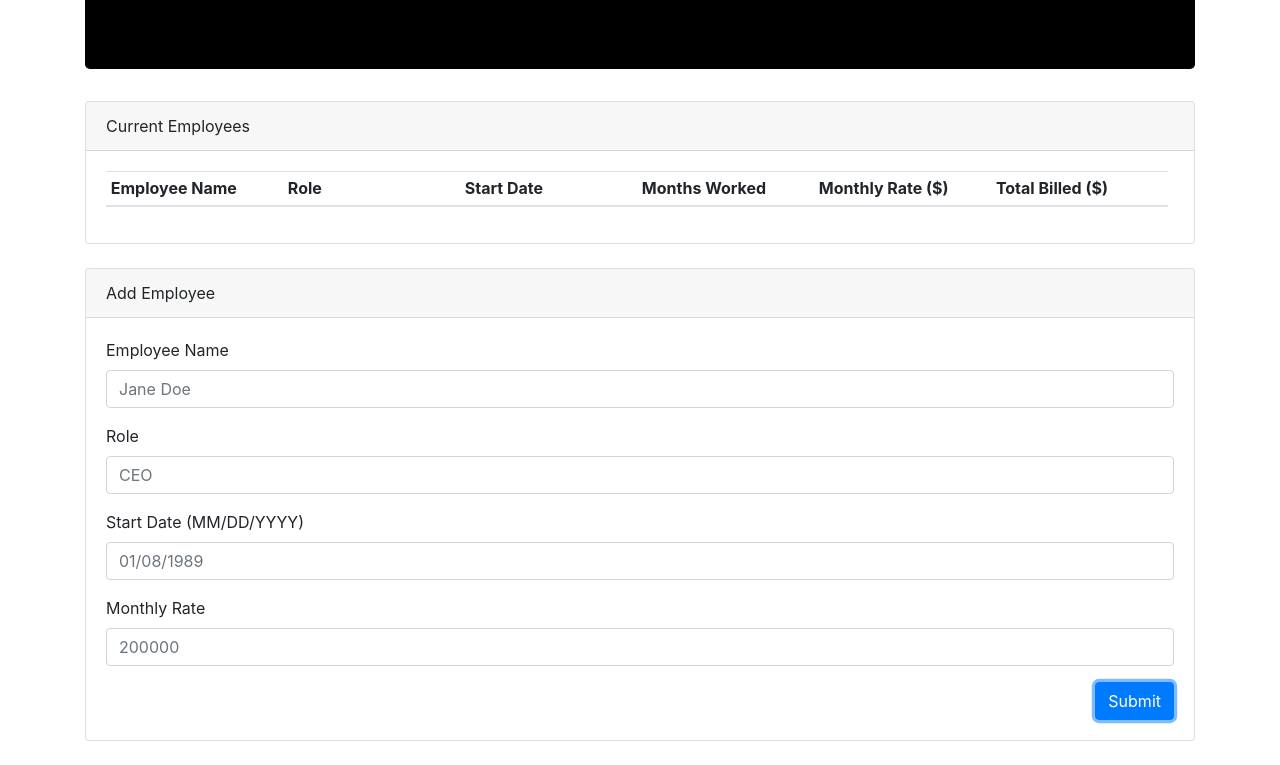
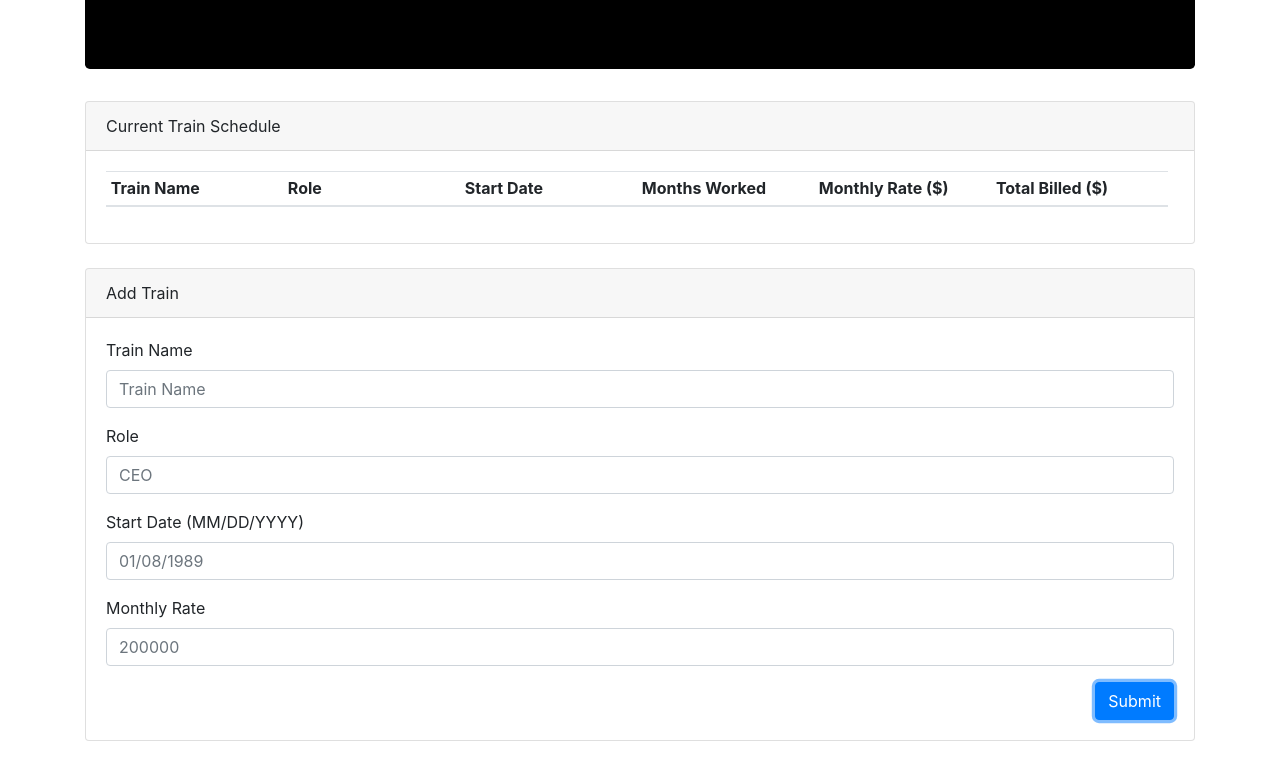
Before and after one commit to canjohn1905/Train-Scheduler, a plain HTML site: page index.html in a window 1280 px wide. Both pictures are taken after typing "Sample", "Sample", "Sample", "Sample" into the empty fields and a click on the button "Submit". Shown: the part 157-922 px from the top of the page. Drawn offline with nearby package versions, Linux system fonts and the light colour scheme; no server answers.

Commit message:
emply name changed to train

```diff
--- a/app.js
+++ b/app.js
@@ -19,14 +19,14 @@ var firebaseConfig = {
     event.preventDefault();
 
     // Grabs user input
-    var empName = $("#employee-name-input").val().trim();
+    var trainName = $("#train-name-input").val().trim();
     var empRole = $("#role-input").val().trim();
     var empStart = moment($("#start-input").val().trim(), "MM/DD/YYYY").format("X");
     var empRate = $("#rate-input").val().trim();
 
     // Creates local "temporary" object for holding employee data
     var newEmp = {
-      name: empName,
+      name: trainName,
       role: empRole,
       start: empStart,
       rate: empRate
@@ -44,7 +44,7 @@ var firebaseConfig = {
     alert("Employee successfully added");
 
     // Clears all of the text-boxes
-    $("#employee-name-input").val("");
+    $("#train-name-input").val("");
     $("#role-input").val("");
     $("#start-input").val("");
     $("#rate-input").val("");
@@ -89,5 +89,5 @@ var firebaseConfig = {
     );
 
     // Append the new row to the table
-    $("#employee-table > tbody").append(newRow);
+    $("#train-table > tbody").append(newRow);
   });
--- a/index.html
+++ b/index.html
@@ -20,7 +20,7 @@
     <script src="https://cdnjs.cloudflare.com/ajax/libs/moment.js/2.22.2/moment.min.js"></script>
 
     <style>
-        #employee-table th,
+        #train-table th,
         td {
             display: inline-block;
             width: 16.575%;
@@ -45,12 +45,12 @@
 
                 <!-- Current Employees-->
                 <div class="card mb-4">
-                    <div class="card-header">Current Employees</div>
+                    <div class="card-header">Current Train Schedule</div>
                     <div class="card-body">
-                        <table class="table table-sm table-hover" id='employee-table'>
+                        <table class="table table-sm table-hover" id='train-table'>
                             <thead>
                                 <tr>
-                                    <th scope="col">Employee Name</th>
+                                    <th scope="col">Train Name</th>
                                     <th scope="col">Role</th>
                                     <th scope="col">Start Date</th>
                                     <th scope="col">Months Worked</th>
@@ -70,14 +70,14 @@
             <div class="col-md-12">
                 <!-- Add Employee  -->
                 <div class="card mb-4">
-                    <div class="card-header">Add Employee</div>
+                    <div class="card-header">Add Train</div>
                     <div class="card-body">
 
                         <!-- Entry Form -->
                         <form>
                             <div class="form-group">
-                                <label for="employee-name-input">Employee Name</label>
-                                <input class="form-control" id="employee-name-input" placeholder="Jane Doe" type="text">
+                                <label for="train-name-input">Train Name</label>
+                                <input class="form-control" id="train-name-input" placeholder="Train Name" type="text">
                             </div>
                             <div class="form-group">
                                 <label for="role-input">Role</label>
```
